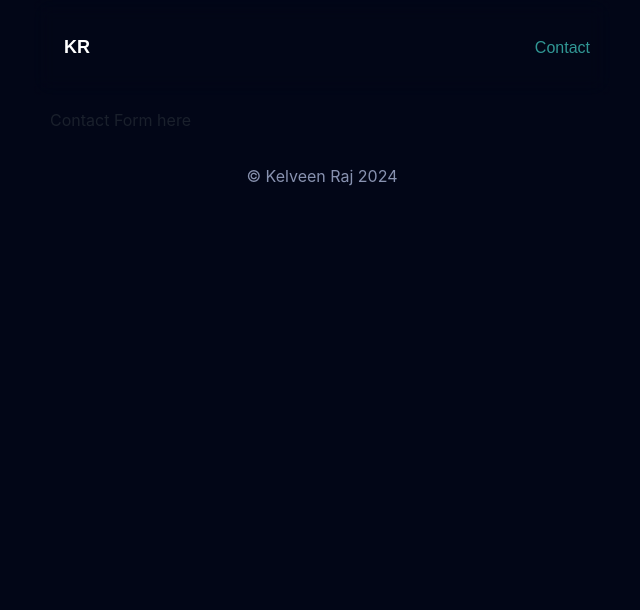
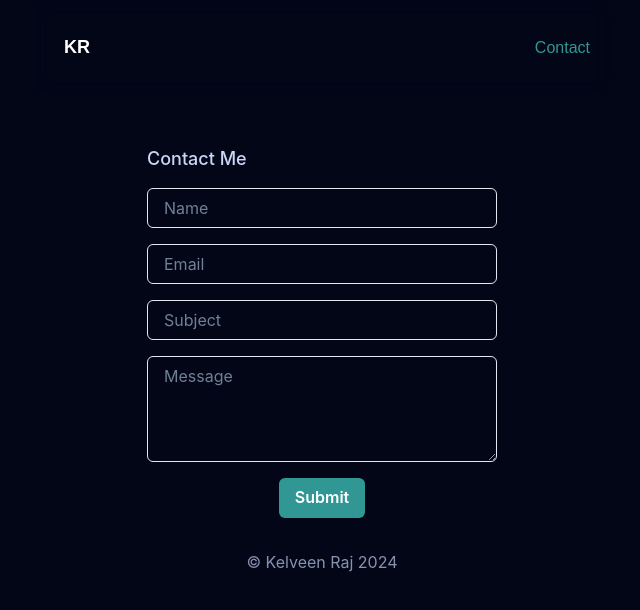
Before and after one commit to KelveenRaj/portfolio2024, a React (Create React App) app: page /contact in a window 1280 px wide. Shown: the top 610 px of the page, without its empty margins (318-958 px from the left). Built offline with nearby package versions, Linux system fonts and the light colour scheme.

Commit message:
fix contact page

```diff
--- a/package.json
+++ b/package.json
@@ -5,11 +5,14 @@
   "dependencies": {
     "@chakra-ui/icons": "^2.1.1",
     "@chakra-ui/react": "^2.8.2",
+    "@emailjs/browser": "^4.1.0",
     "@emotion/react": "^11.11.3",
     "@emotion/styled": "^11.11.0",
     "@testing-library/jest-dom": "^5.17.0",
     "@testing-library/react": "^13.4.0",
     "@testing-library/user-event": "^13.5.0",
+    "dotenv": "^16.4.2",
+    "emailjs": "^4.0.3",
     "framer-motion": "^10.16.16",
     "react": "^18.2.0",
     "react-dom": "^18.2.0",
--- a/src/pages/contact/index.js
+++ b/src/pages/contact/index.js
@@ -1,9 +1,101 @@
+import React, { useState, useRef } from "react";
+import emailjs from "@emailjs/browser";
+import {
+  Box,
+  FormControl,
+  Input,
+  Textarea,
+  Button,
+  VStack,
+  Heading,
+  Spinner,
+} from "@chakra-ui/react";
+
 const Contact = () => {
-    return (
-      <>
-        <h1>Contact Form here</h1>
-      </>
-    );
+  const form = useRef();
+  const [submitting, setSubmitting] = useState(false);
+  const [message, setMessage] = useState(null);
+
+  const handleSubmit = (e) => {
+    e.preventDefault();
+    setSubmitting(true);
+
+    emailjs
+      .sendForm(
+        process.env.REACT_APP_EMAIL_JS_SERVICE_ID,
+        process.env.REACT_APP_EMAIL_JS_TEMPLATE_ID,
+        form.current,
+        process.env.REACT_APP_EMAIL_JS_PUBLIC_KEY
+      )
+      .then(
+        (result) => {
+          setMessage("Message sent successfully!");
+          console.log(result.text);
+        },
+        (error) => {
+          setMessage("Error sending message. Please try again later.");
+          console.log(error.text);
+        }
+      )
+      .finally(() => {
+        setSubmitting(false);
+      });
   };
 
-  export default Contact;
+  return (
+    <Box w="100%" maxW="350px" m="auto" mt={10} color="white">
+      <Heading
+        style={{
+          display: "flex",
+          fontSize: "18px",
+          fontWeight: 500,
+          color: "#ccd6f6",
+          paddingBottom: "18px",
+        }}
+      >
+        Contact Me
+      </Heading>
+      <form ref={form} onSubmit={handleSubmit}>
+        <VStack spacing={4}>
+          <FormControl>
+            <Input type="text" placeholder="Name" name="from_name" required />
+          </FormControl>
+
+          <FormControl>
+            <Input
+              type="email"
+              placeholder="Email"
+              name="from_email"
+              required
+            />
+          </FormControl>
+
+          <FormControl>
+            <Input
+              type="text"
+              placeholder="Subject"
+              name="from_subject"
+              required
+            />
+          </FormControl>
+
+          <FormControl>
+            <Textarea placeholder="Message" rows={4} name="message" required />
+          </FormControl>
+
+          {message && <div>{message}</div>}
+
+          {submitting ? (
+            <Spinner size="md" color="teal" speed="0.65s" thickness="4px" />
+          ) : (
+            <Button type="submit" colorScheme="teal">
+              Submit
+            </Button>
+          )}
+        </VStack>
+      </form>
+    </Box>
+  );
+};
+
+export default Contact;
--- a/src/utils/constants.json
+++ b/src/utils/constants.json
@@ -2,13 +2,13 @@
   "logo": "KR",
   "name": "Kelveen Raj",
   "hello": "Hello! I'm Kelveen",
-  "info": "I'm a full-stack developer based in Kuala Lumpur, Malaysia. I primarily specialize in building client-side web applications, with a bit of DevOps on the side.",
+  "info": "I'm a full-stack developer based in Kuala Lumpur, Malaysia. I primarily build client-side web applications, with a bit of DevOps on the side.",
   "role": "Fullstack Developer",
   "experience": [
     {
       "company": "AIA Singapore",
       "url": "https://www.aia.com.sg/en/index",
-      "role": ["Senior Analyst", "Analyst"],
+      "role": ["Senior Associate", "Associate"],
       "year": "Jan 2022 - Present",
       "desc": "I'm currently working as a full-stack developer at AIA Singapore.",
       "stack": ["React", "Node.js", "Jest", "Azure DevOps"]
@@ -18,7 +18,7 @@
       "url": "https://www.finexusgroup.com/",
       "role": ["Intern"],
       "year": "July - Sept 2021",
-      "desc": "I developed and maintained code for an in-house cheque clearing application based on business request.",
+      "desc": "Final Year Degree Internship Programme. I developed and maintained code for in-house cheque clearing application based on user request.",
       "stack": ["Java", "SQL"]
     }
   ],
```
Also changed, not shown: 2 other files (tests, documents, lock files or other folders).
